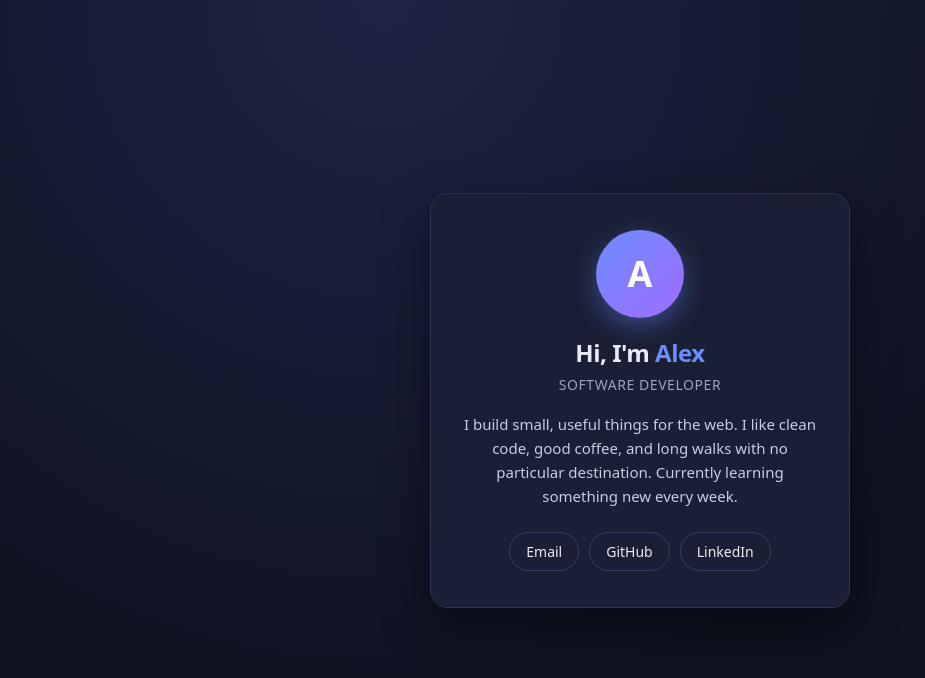
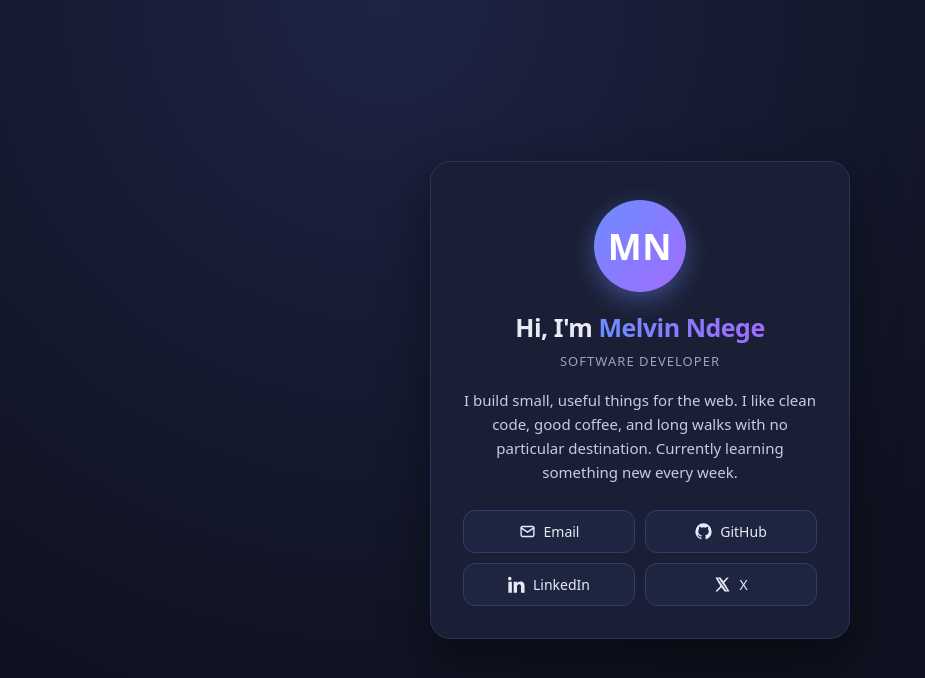
Before and after one commit to liqwidcell-dot/self-intro, a plain HTML site: page index.html in a window 1280 px wide. Shown: the whole page, without its empty margins (0-925 px from the left). Drawn offline with Linux system fonts and the light colour scheme.

Commit message:
Personalize for Melvin Ndege and improve link buttons

```diff
--- a/index.html
+++ b/index.html
@@ -3,7 +3,7 @@
 <head>
   <meta charset="UTF-8" />
   <meta name="viewport" content="width=device-width, initial-scale=1.0" />
-  <title>Hi, I'm Alex</title>
+  <title>Melvin Ndege</title>
   <style>
     :root {
       --bg: #0f1220;
@@ -11,6 +11,7 @@
       --text: #e8ebf5;
       --muted: #9aa3c0;
       --accent: #6c8cff;
+      --accent-2: #a06cff;
     }
 
     * { box-sizing: border-box; margin: 0; padding: 0; }
@@ -28,8 +29,8 @@
     .card {
       background: var(--card);
       border: 1px solid #2b3357;
-      border-radius: 18px;
-      padding: 36px 32px;
+      border-radius: 20px;
+      padding: 38px 32px 32px;
       max-width: 420px;
       width: 100%;
       text-align: center;
@@ -37,27 +38,33 @@
     }
 
     .avatar {
-      width: 88px;
-      height: 88px;
+      width: 92px;
+      height: 92px;
       border-radius: 50%;
       margin: 0 auto 18px;
       display: grid;
       place-items: center;
       font-size: 36px;
       font-weight: 700;
+      letter-spacing: 0.02em;
       color: #fff;
-      background: linear-gradient(135deg, var(--accent), #a06cff);
+      background: linear-gradient(135deg, var(--accent), var(--accent-2));
       box-shadow: 0 8px 24px rgba(108, 140, 255, 0.4);
     }
 
-    h1 { font-size: 24px; letter-spacing: -0.02em; }
-    h1 span { color: var(--accent); }
+    h1 { font-size: 25px; letter-spacing: -0.02em; }
+    h1 span {
+      background: linear-gradient(90deg, var(--accent), var(--accent-2));
+      -webkit-background-clip: text;
+      background-clip: text;
+      color: transparent;
+    }
 
     .role {
       color: var(--muted);
-      font-size: 14px;
-      margin-top: 6px;
-      letter-spacing: 0.04em;
+      font-size: 13px;
+      margin-top: 8px;
+      letter-spacing: 0.08em;
       text-transform: uppercase;
     }
 
@@ -69,44 +76,91 @@
     }
 
     .links {
-      margin-top: 24px;
-      display: flex;
+      margin-top: 26px;
+      display: grid;
+      grid-template-columns: 1fr 1fr;
       gap: 10px;
-      justify-content: center;
-      flex-wrap: wrap;
     }
 
     .links a {
+      display: flex;
+      align-items: center;
+      justify-content: center;
+      gap: 8px;
       color: var(--text);
       text-decoration: none;
       font-size: 14px;
-      padding: 9px 16px;
-      border-radius: 999px;
+      font-weight: 500;
+      padding: 11px 14px;
+      border-radius: 12px;
       border: 1px solid #333c66;
-      transition: background 0.15s, border-color 0.15s;
+      background: rgba(108, 140, 255, 0.06);
+      transition: transform 0.15s, background 0.15s, border-color 0.15s,
+        box-shadow 0.15s, color 0.15s;
     }
 
-    .links a:hover {
+    .links a svg {
+      width: 17px;
+      height: 17px;
+      flex: none;
+    }
+
+    .links a:hover,
+    .links a:focus-visible {
       background: var(--accent);
       border-color: var(--accent);
+      transform: translateY(-2px);
+      box-shadow: 0 8px 20px rgba(108, 140, 255, 0.35);
+    }
+
+    .links a:focus-visible {
+      outline: 2px solid var(--accent-2);
+      outline-offset: 2px;
+    }
+
+    @media (max-width: 360px) {
+      .links { grid-template-columns: 1fr; }
     }
   </style>
 </head>
 <body>
   <main class="card">
-    <div class="avatar">A</div>
-    <h1>Hi, I'm <span>Alex</span></h1>
+    <div class="avatar" aria-hidden="true">MN</div>
+    <h1>Hi, I'm <span>Melvin Ndege</span></h1>
     <div class="role">Software Developer</div>
     <p class="bio">
       I build small, useful things for the web. I like clean code,
       good coffee, and long walks with no particular destination.
       Currently learning something new every week.
     </p>
-    <div class="links">
-      <a href="mailto:alex@example.com">Email</a>
-      <a href="#">GitHub</a>
-      <a href="#">LinkedIn</a>
-    </div>
+    <nav class="links" aria-label="Social links">
+      <a href="mailto:l.iqwid.cel.l@gmail.com" aria-label="Email Melvin">
+        <svg viewBox="0 0 24 24" fill="none" stroke="currentColor" stroke-width="2"
+          stroke-linecap="round" stroke-linejoin="round" aria-hidden="true">
+          <rect x="3" y="5" width="18" height="14" rx="2" />
+          <path d="m3 7 9 6 9-6" />
+        </svg>
+        Email
+      </a>
+      <a href="https://github.com/liqwidcell-dot" target="_blank" rel="noopener" aria-label="GitHub">
+        <svg viewBox="0 0 24 24" fill="currentColor" aria-hidden="true">
+          <path d="M12 .5A11.5 11.5 0 0 0 .5 12a11.5 11.5 0 0 0 7.86 10.92c.58.1.79-.25.79-.56v-2c-3.2.7-3.88-1.37-3.88-1.37-.53-1.34-1.29-1.7-1.29-1.7-1.05-.72.08-.7.08-.7 1.16.08 1.77 1.19 1.77 1.19 1.03 1.77 2.7 1.26 3.36.96.1-.75.4-1.26.73-1.55-2.55-.29-5.24-1.28-5.24-5.68 0-1.26.45-2.29 1.19-3.1-.12-.29-.52-1.46.11-3.05 0 0 .97-.31 3.18 1.18a11 11 0 0 1 5.8 0c2.2-1.49 3.17-1.18 3.17-1.18.63 1.59.23 2.76.11 3.05.74.81 1.19 1.84 1.19 3.1 0 4.41-2.69 5.38-5.25 5.67.41.36.78 1.06.78 2.14v3.17c0 .31.21.67.8.56A11.5 11.5 0 0 0 23.5 12 11.5 11.5 0 0 0 12 .5Z" />
+        </svg>
+        GitHub
+      </a>
+      <a href="#" target="_blank" rel="noopener" aria-label="LinkedIn">
+        <svg viewBox="0 0 24 24" fill="currentColor" aria-hidden="true">
+          <path d="M4.98 3.5A2.5 2.5 0 1 1 0 3.5a2.5 2.5 0 0 1 4.98 0ZM.5 8h4.96v15.5H.5V8Zm7.5 0h4.75v2.12h.07c.66-1.19 2.27-2.44 4.66-2.44 4.99 0 5.9 3.13 5.9 7.2v8.62h-4.96v-7.64c0-1.82-.03-4.16-2.65-4.16-2.66 0-3.06 1.98-3.06 4.03v7.77H8V8Z" />
+        </svg>
+        LinkedIn
+      </a>
+      <a href="#" target="_blank" rel="noopener" aria-label="X (Twitter)">
+        <svg viewBox="0 0 24 24" fill="currentColor" aria-hidden="true">
+          <path d="M18.24 2H21l-6.56 7.5L22 22h-6.9l-4.6-6.02L4.7 22H2l7.02-8.02L2 2h7.07l4.16 5.5L18.24 2Zm-1.2 18h1.53L7.03 3.9H5.4L17.04 20Z" />
+        </svg>
+        X
+      </a>
+    </nav>
   </main>
 </body>
 </html>
```
